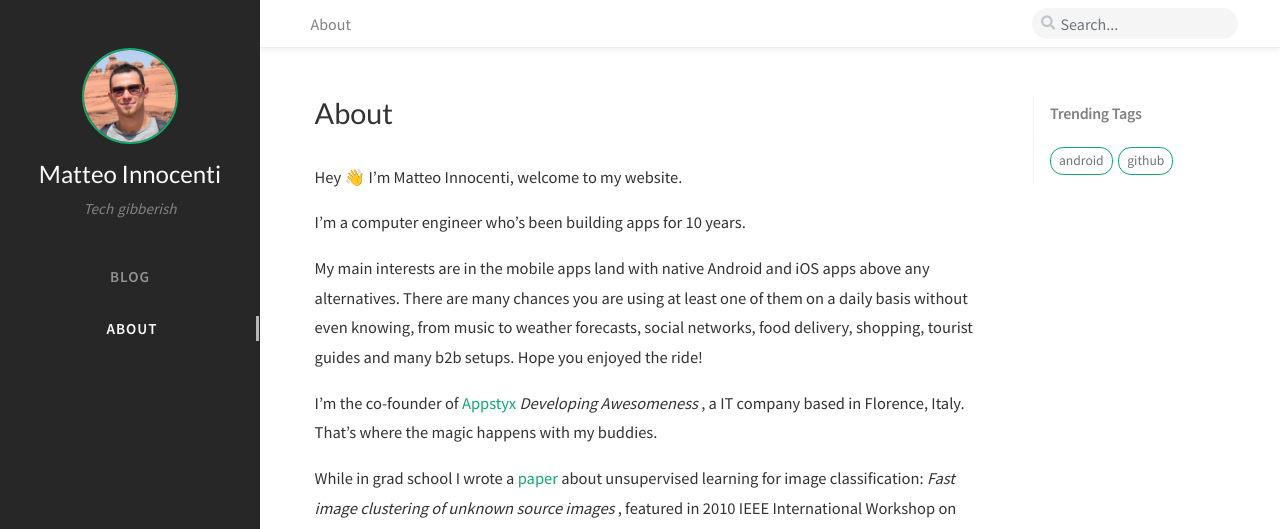
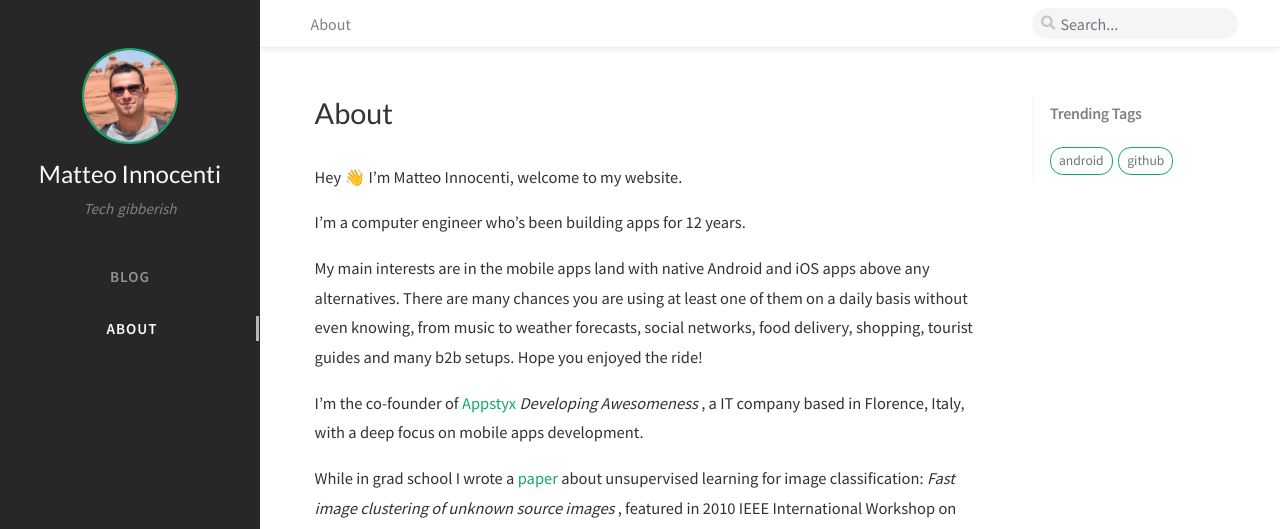
Before and after one commit to matteinn/matteinn.github.io, a Jekyll site: the page built from tabs/about.md, in a window 1280 px wide. Shown: the top 529 px of the page. Built offline with Jekyll 4.4.1, drawn with Linux system fonts in a browser that asks for light colours; nearby versions of some CDN libraries; comment, search, counter and statistics services are not loaded.

Commit message:
Updated about copy

```diff
--- a/tabs/about.md
+++ b/tabs/about.md
@@ -4,12 +4,12 @@ title: About
 
 Hey 👋 I'm Matteo Innocenti, welcome to my website.
 
-I'm a computer engineer who's been building apps for 10 years.
+I'm a computer engineer who's been building apps for 12 years.
 
 My main interests are in the mobile apps land with native Android and iOS apps above any alternatives.
 There are many chances you are using at least one of them on a daily basis without even knowing, from music to weather forecasts, social networks, food delivery, shopping, tourist guides and many b2b setups. Hope you enjoyed the ride!
 
-I'm the co-founder of [Appstyx](https://appstyx.com?utm_source=matteinn) _Developing Awesomeness_, a IT company based in Florence, Italy. That's where the magic happens with my buddies.
+I'm the co-founder of [Appstyx](https://appstyx.com?utm_source=matteinn) _Developing Awesomeness_, a IT company based in Florence, Italy, with a deep focus on mobile apps development.
 
 While in grad school I wrote a [paper](https://ieeexplore.ieee.org/document/5711454) about unsupervised learning for image classification: _Fast image clustering of unknown source images_, featured in 2010 IEEE International Workshop on Information Forensics and Security.
 
```
